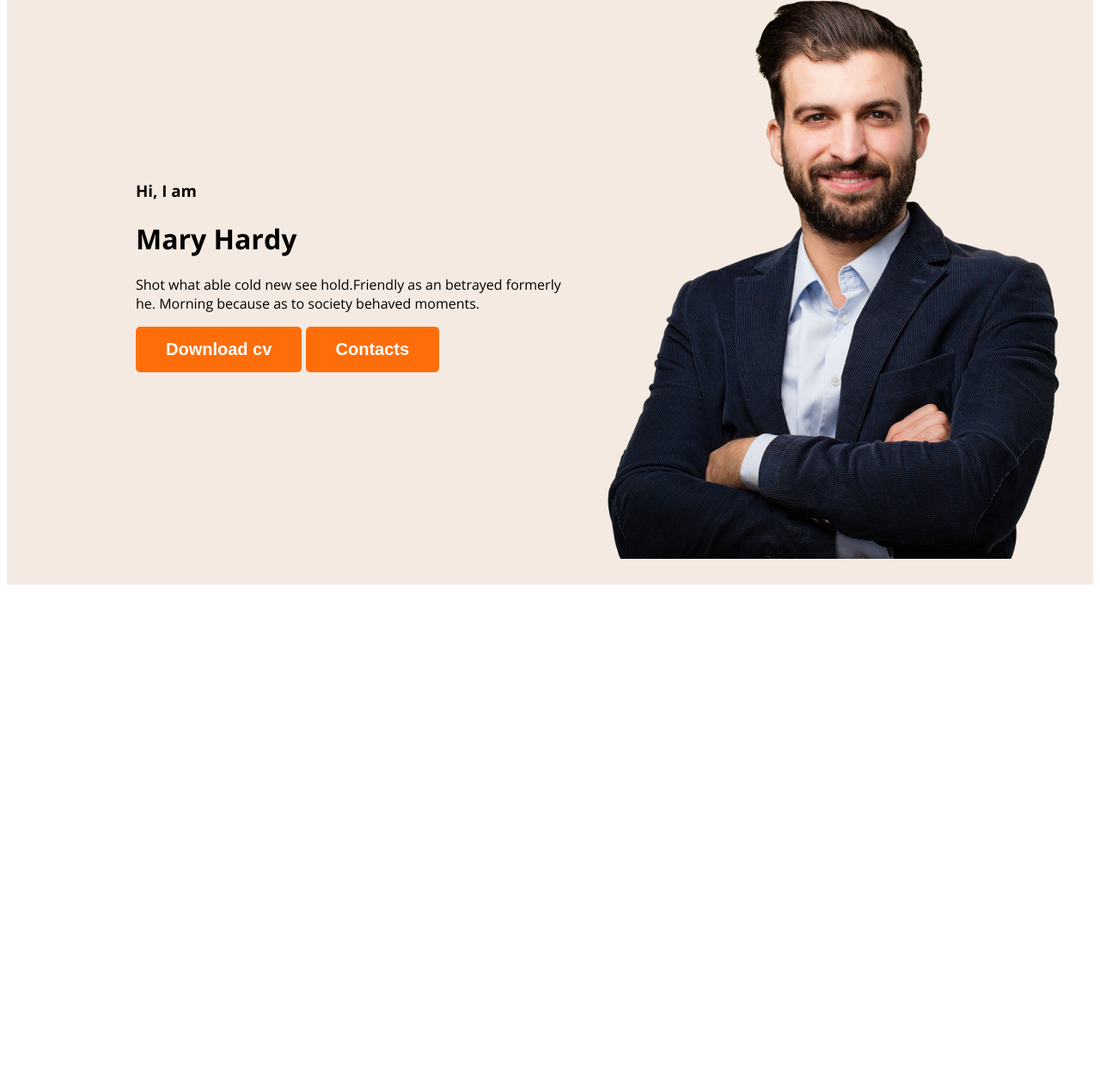
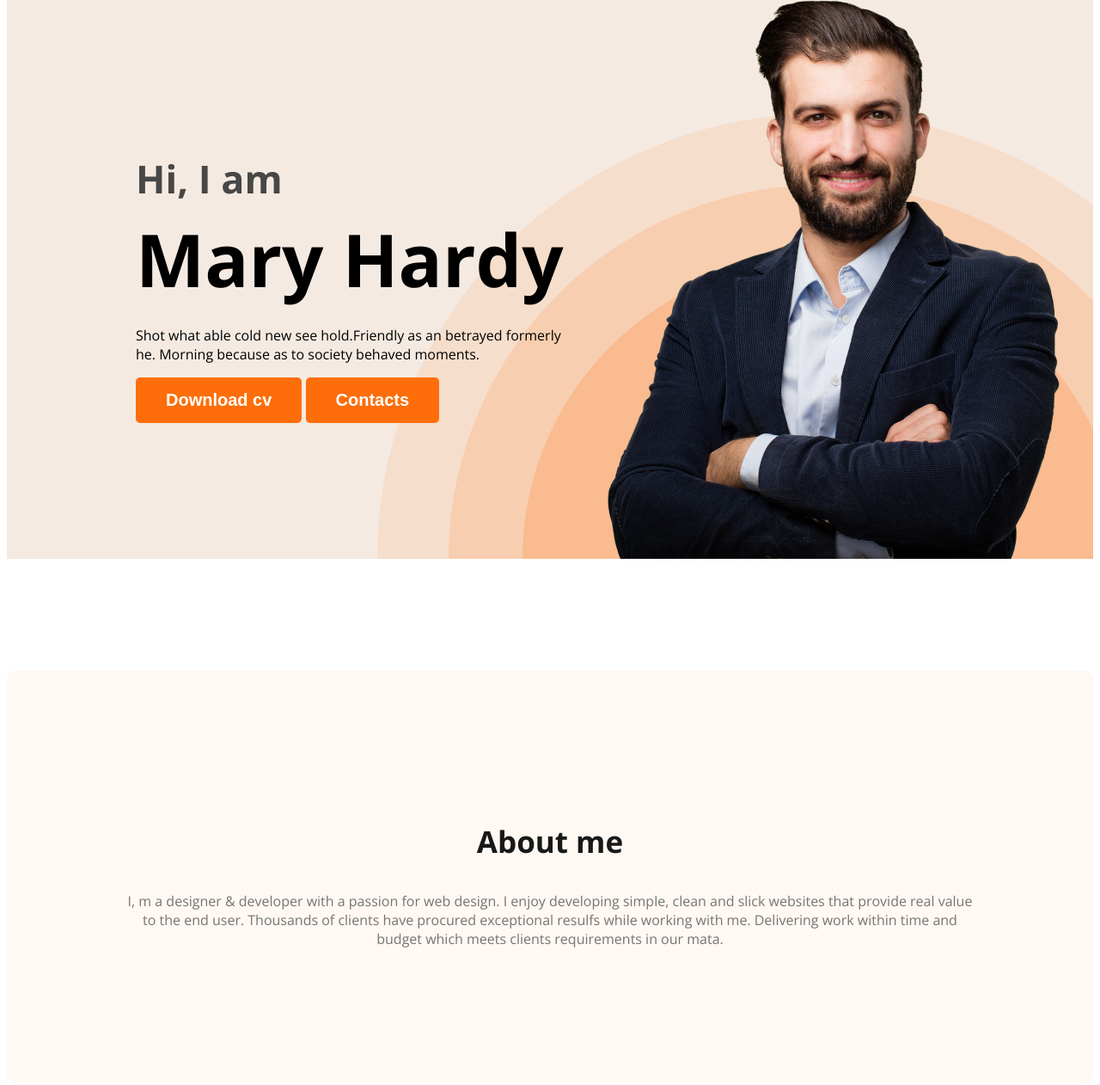
Before and after one commit to Nasirsar/web-developer-protfolio, a plain HTML site: page index.html in a window 1280 px wide. Shown: the part 245-1507 px from the top of the page at 86% size. Before the commit the page ends 933 px from the top, so only its background shows below. Drawn offline with nearby package versions, Linux system fonts and the light colour scheme.

Commit message:
about me

```diff
--- a/index.html
+++ b/index.html
@@ -23,10 +23,10 @@
 
         </nav>
         <div class="banner">
-            <div>
+            <div class="banner-content">
                 <h3 class="banner-greeting">Hi, I am</h3>
                 <h1 class="banner-title">Mary Hardy</h1>
-                <p>Shot what able cold new see hold.Friendly as
+                <p class="banner-description">Shot what able cold new see hold.Friendly as
                     an betrayed formerly he. Morning because as to society
                     behaved moments.</p>
                 <button class="btn-primary">Download cv</button>
@@ -34,10 +34,19 @@
             </div>
             <img class="profile picture" src="images/hardy.png" alt="">
         </div>
-
-
     </header>
     <main>
+        <section class="about">
+            <h3 class="section-title">About me</h3>
+            <p class="section-description">I, m a designer & developer with a
+                passion for web design. I enjoy developing simple,
+                clean and slick websites that provide real value
+                to the end user. Thousands of clients have procured
+                exceptional resulfs while working with me. Delivering
+                work within time and budget which meets clients requirements
+                in our mata.</p>
+
+        </section>
 
     </main>
     <footer>
--- a/styles/protfolio.css
+++ b/styles/protfolio.css
@@ -24,8 +24,25 @@ nav {
     font-weight: 700;
     padding: 15px 35px;
 }
-.header{
-    background-color:#f5eae2;;
+
+.section-title {
+    color: #181818;
+    text-align: center;
+    font-size: 35px;
+    font-weight: 700;
+}
+
+.section-description {
+    color: #757575;
+    text-align: center;
+    font-size: 18p;
+}
+
+.header {
+    background-color: #f5eae2;
+    background-image: url('../images/header_bg.png');
+    background-position: bottom right;
+    background-repeat: no-repeat;
 }
 
 .nav-title {
@@ -43,13 +60,47 @@ nav li {
     list-style: none;
     margin-right: 50px;
 }
-.banner{
-    padding: 30px 30px 30px 150px;
+
+.banner {
+    padding: 30px 30px 0px 150px;
     display: flex;
     align-items: center;
+    justify-content: space-between;
 
 
 }
-.banner .profile picture{
+
+.banner-content {
+    max-width: 500px;
+}
+
+.banner .profile picture {
     width: 500px;
 }
+
+.banner-greeting {
+    font-size: 45px;
+    color: #474747;
+    margin-bottom: 0;
+}
+
+.banner-title {
+    font-size: 85px;
+    font-weight: 700;
+    margin-top: 5px;
+    margin-bottom: 20px;
+}
+
+.banner-discription {
+    font-size: 18px;
+    font-weight: 400;
+    line-height: 30px;
+}
+
+/* about */
+.about {
+    padding: 140px;
+    border-radius: 10px;
+    background: #FFF8F3;
+    margin: 130px 0;
+}
```
